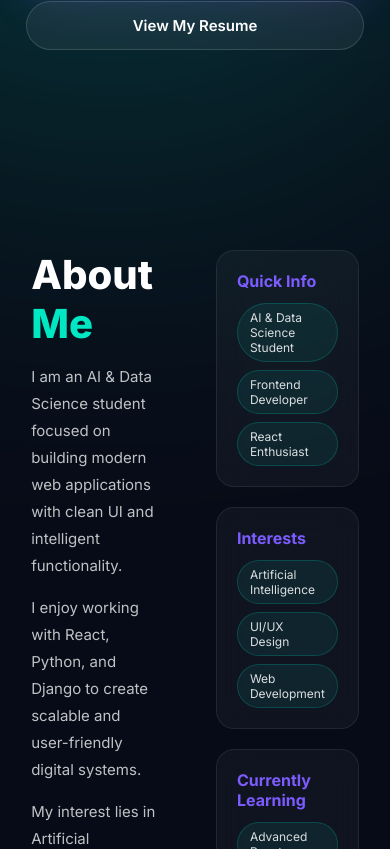
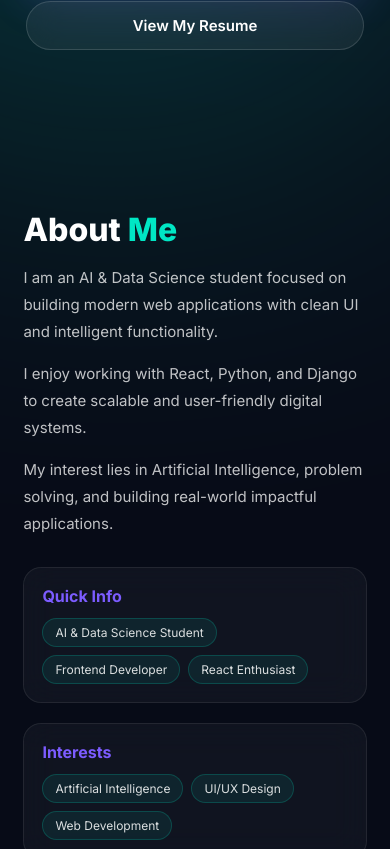
Before and after one commit to Abhigna13/Portfolio, a React (Vite) app: page / in a window 390 px wide. Shown: the part 855-1704 px from the top of the page. Built offline with nearby package versions, Linux system fonts and the light colour scheme.

Commit message:
Updated About section responsive design

```diff
--- a/src/index.css
+++ b/src/index.css
@@ -894,6 +894,56 @@ section{
   margin-bottom: 12px;
   color: #7c5cff;
   font-size: 16px;
+}
+
+/* MOBILE RESPONSIVE */
+@media (max-width: 768px) {
+
+  .about-split {
+    padding: 80px 6%;
+  }
+
+  .about-container-split {
+    flex-direction: column;
+    gap: 30px;
+  }
+
+  .about-left,
+  .about-right-stack {
+    width: 100%;
+    flex: none;
+  }
+
+  .about-title {
+    font-size: 36px;
+  }
+
+  .about-text {
+    font-size: 16px;
+    line-height: 1.8;
+  }
+
+  .about-card,
+  .pill-card {
+    width: 100%;
+    box-sizing: border-box;
+  }
+}
+
+@media (max-width: 480px) {
+
+  .about-title {
+    font-size: 32px;
+  }
+
+  .about-text {
+    font-size: 15px;
+  }
+
+  .pill-card,
+  .about-card {
+    padding: 18px;
+  }
 }
 
 /* PILL STYLE (THIS IS UNIQUE — NOT COPY BOX) */
```
